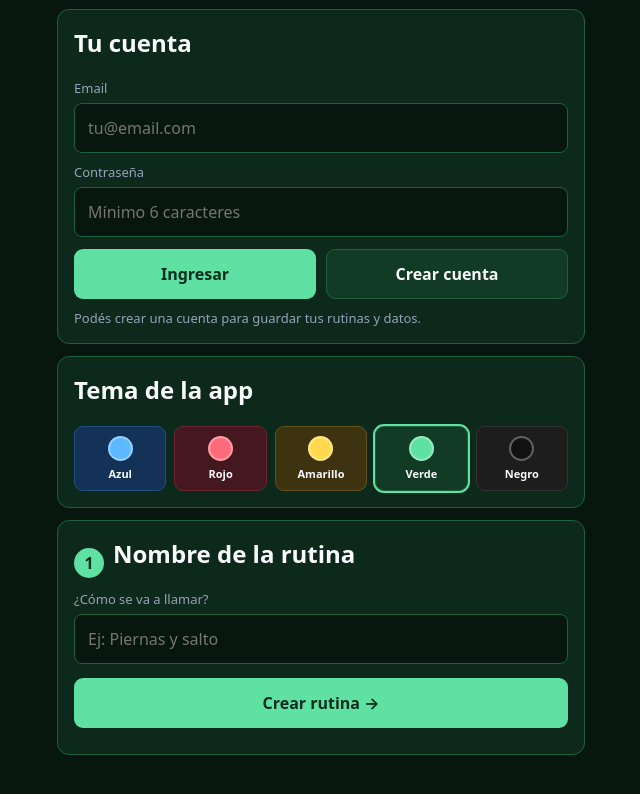
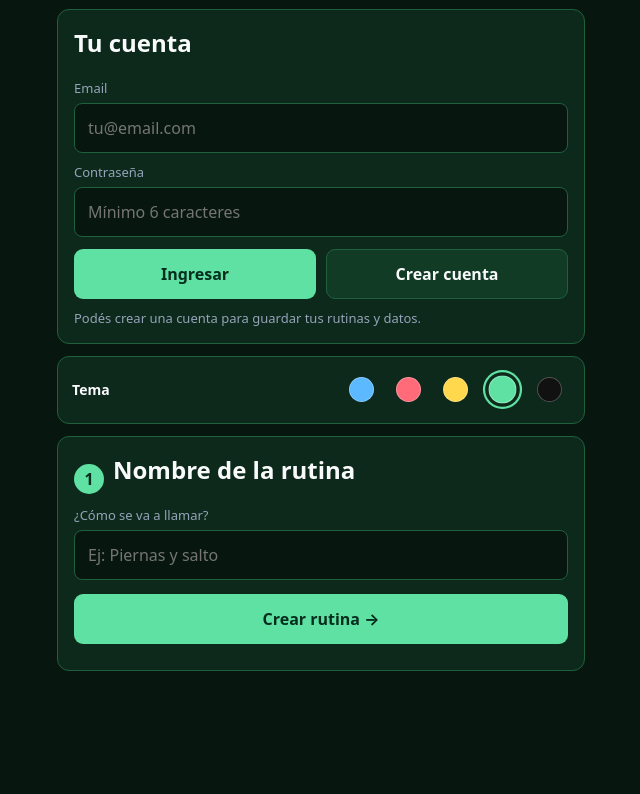
Before and after one commit to manzanojusti-arch/routine-timer, a plain HTML site: page index.html in a window 1280 px wide. Shown: the part 144-938 px from the top of the page, without its empty margins (319-959 px from the left). After the commit the page ends 855 px from the top, so only its background shows below. Drawn offline with nearby package versions, Linux system fonts and the light colour scheme.

Commit message:
Simplify theme color selector

```diff
--- a/index.html
+++ b/index.html
@@ -20,7 +20,7 @@
 .tabs,.row,.grid2,.controls{display:flex;gap:10px}.tabs{overflow-x:auto;padding-bottom:2px}.tabs button{flex:1;min-width:max-content}.grid2>*{flex:1}
 .card{background:var(--card);border:1px solid var(--line);border-radius:12px;padding:16px;margin:12px 0}.stepTitle{display:flex;align-items:center;gap:9px}.stepNum{display:grid;place-items:center;width:30px;height:30px;border-radius:50%;background:var(--accent);color:var(--accentText);font-weight:900}
 button,input,select{font:inherit;font-size:16px}button{min-height:50px;border:1px solid var(--line);border-radius:9px;background:var(--card2);color:var(--text);padding:10px 14px;font-weight:700}button.primary{background:var(--accent);color:var(--accentText);border-color:transparent}button:disabled{opacity:.45}input,select{width:100%;margin-top:6px;border:1px solid var(--line);border-radius:8px;background:var(--bg);color:var(--text);padding:13px}label{display:block;font-size:13px;color:var(--muted)}h1,h2,h3,p{margin-top:0}.muted,.status{color:var(--muted)}.status{font-size:13px;margin:10px 0 0}.hidden{display:none!important}
-.themeGrid{display:grid;grid-template-columns:repeat(5,1fr);gap:8px}.themeBtn{min-height:auto;padding:9px 4px;font-size:11px}.dot{display:block;width:25px;height:25px;border-radius:50%;margin:0 auto 5px;border:2px solid #fff5}.themeBtn.selected{outline:2px solid var(--accent)}
+.themeCard{display:flex;align-items:center;justify-content:space-between;gap:14px;padding:12px 14px}.themeCard>span{font-size:14px;font-weight:700}.themeGrid{display:flex;align-items:center;gap:5px}.themeBtn{position:relative;width:42px;height:42px;min-height:42px;padding:0;border:0;background:transparent;border-radius:50%;display:grid;place-items:center}.dot{display:block;width:25px;height:25px;border-radius:50%;border:1px solid #fff4;transition:transform .15s ease}.themeBtn.selected .dot{transform:scale(1.12);box-shadow:0 0 0 3px var(--card),0 0 0 5px var(--accent)}.themeBtn:focus-visible{outline:2px solid var(--accent);outline-offset:1px}
 .exercise,.routineCard,.record{border:1px solid var(--line);border-radius:9px;padding:12px;margin-top:9px}.exercise{display:flex;align-items:center;justify-content:space-between;gap:10px}.exercise strong{display:block}.exercise small{color:var(--muted)}.routineHead{display:flex;justify-content:space-between;gap:10px}.routineStats{display:flex;gap:12px;color:var(--muted);font-size:13px;margin:7px 0 11px}.routineActions{display:grid;grid-template-columns:1fr 1fr 44px;gap:7px}.routineActions button{min-height:42px;padding:7px}
 .chartLayout{display:grid;grid-template-columns:minmax(0,2fr) minmax(130px,1fr);gap:12px;align-items:stretch}.chartBox{background:var(--bg);border:1px solid var(--line);border-radius:9px;padding:8px;min-height:230px}.chartBox canvas{width:100%;height:210px;display:block}.changes{display:grid;gap:9px}.change{background:var(--card2);border-radius:9px;padding:13px}.change b{display:block;font-size:18px;margin-top:4px}.recordsHead{display:flex;justify-content:space-between;align-items:center;gap:10px}.record{display:flex;justify-content:space-between;align-items:center;gap:10px}.record small{color:var(--muted)}.record button{min-height:38px;padding:6px 10px}.healthNote{font-size:12px;color:var(--muted);margin-top:10px}@media(max-width:470px){.chartLayout{grid-template-columns:1fr}.changes{grid-template-columns:1fr 1fr}}
 .radio{display:flex;align-items:center;gap:10px;color:var(--text);padding:8px 0}.radio input{width:auto;margin:0}.timer{text-align:center;font-size:clamp(64px,21vw,100px);font-weight:900;letter-spacing:-5px;font-variant-numeric:tabular-nums;margin:34px 0 8px}.prep{text-align:center;padding:44px 8px}.prepNum{font-size:clamp(120px,42vw,190px);font-weight:950;line-height:1;margin:25px 0}.pulse{animation:pulse .7s ease-out}@keyframes pulse{0%{transform:scale(.7);opacity:.25}50%{transform:scale(1.12)}100%{transform:scale(1);opacity:1}}.progress{height:8px;background:var(--card2);border-radius:99px;overflow:hidden;margin:20px 0}.progress>div{height:100%;background:var(--accent);width:0}.controls>*{flex:1}.topline{display:flex;justify-content:space-between;gap:12px}.next{text-align:center;margin:22px 0}@media(prefers-reduced-motion:reduce){.pulse{animation:none}}
@@ -35,12 +35,12 @@ button,input,select{font:inherit;font-size:16px}button{min-height:50px;border:1p
     <div id="loggedOut"><label>Email<input id="authEmail" type="email" autocomplete="email" placeholder="tu@email.com"></label><label style="margin-top:10px">Contraseña<input id="authPassword" type="password" autocomplete="current-password" minlength="6" placeholder="Mínimo 6 caracteres"></label><div class="grid2" style="margin-top:12px"><button id="loginBtn" type="button" class="primary">Ingresar</button><button id="signupBtn" type="button">Crear cuenta</button></div></div>
     <div id="loggedIn" class="hidden"><p>Sesión iniciada como <b id="userEmail"></b></p><button id="logoutBtn" type="button">Cerrar sesión</button></div><p id="authMsg" class="status"></p>
   </div>
-  <div class="card"><h2>Tema de la app</h2><div class="themeGrid" id="themeGrid">
-    <button class="themeBtn" data-theme="blue"><span class="dot" style="background:#5cb8ff"></span>Azul</button>
-    <button class="themeBtn" data-theme="red"><span class="dot" style="background:#ff6b79"></span>Rojo</button>
-    <button class="themeBtn" data-theme="yellow"><span class="dot" style="background:#ffd84d"></span>Amarillo</button>
-    <button class="themeBtn" data-theme="green"><span class="dot" style="background:#5ee1a2"></span>Verde</button>
-    <button class="themeBtn" data-theme="black"><span class="dot" style="background:#111"></span>Negro</button>
+  <div class="card themeCard"><span>Tema</span><div class="themeGrid" id="themeGrid" aria-label="Color del tema">
+    <button class="themeBtn" data-theme="blue" aria-label="Tema azul" title="Azul"><span class="dot" style="background:#5cb8ff"></span></button>
+    <button class="themeBtn" data-theme="red" aria-label="Tema rojo" title="Rojo"><span class="dot" style="background:#ff6b79"></span></button>
+    <button class="themeBtn" data-theme="yellow" aria-label="Tema amarillo" title="Amarillo"><span class="dot" style="background:#ffd84d"></span></button>
+    <button class="themeBtn" data-theme="green" aria-label="Tema verde" title="Verde"><span class="dot" style="background:#5ee1a2"></span></button>
+    <button class="themeBtn" data-theme="black" aria-label="Tema negro" title="Negro"><span class="dot" style="background:#111"></span></button>
   </div></div>
   <div id="wizard1" class="card"><div class="stepTitle"><span class="stepNum">1</span><h2>Nombre de la rutina</h2></div><label>¿Cómo se va a llamar?<input id="routineName" maxlength="80" placeholder="Ej: Piernas y salto"></label><button id="createDraft" class="primary" style="width:100%;margin-top:14px">Crear rutina →</button><p id="nameMsg" class="status"></p></div>
   <div id="wizard2" class="card hidden"><div class="stepTitle"><span class="stepNum">2</span><h2>Configuración</h2></div><h3>Preparación inicial</h3><label class="radio"><input type="radio" name="prep" value="3" checked>3 segundos</label><label class="radio"><input type="radio" name="prep" value="5">5 segundos</label><h3 style="margin-top:14px">Tipo de rutina</h3><label class="radio"><input type="radio" name="order" value="circuit" checked><span><b>Circuito</b><br><small class="muted">Una serie de cada ejercicio por vuelta</small></span></label><label class="radio"><input type="radio" name="order" value="straight"><span><b>Series seguidas</b><br><small class="muted">Todas las series antes de avanzar</small></span></label><button id="toExercises" class="primary" style="width:100%;margin-top:12px">Agregar ejercicios →</button></div>
```
